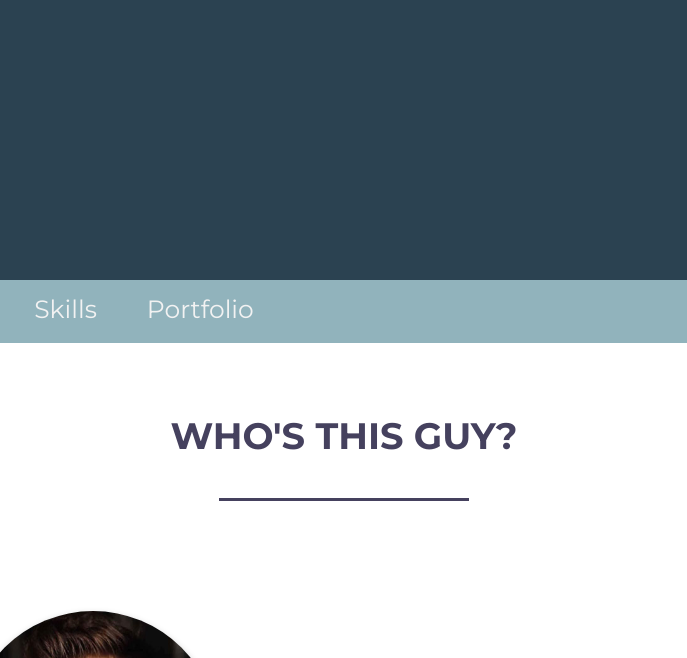
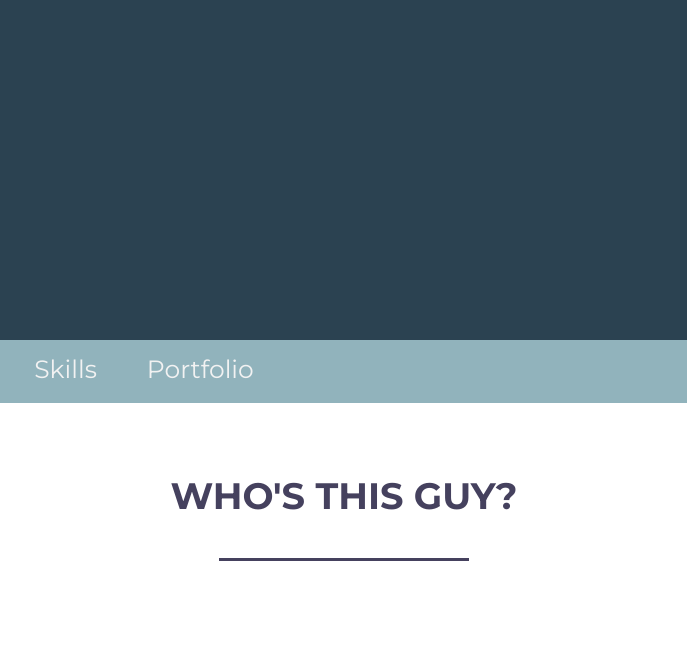
Before and after one commit to NikosPardalis/my-portfolio, a website: page views/index.html in a window 1280 px wide. Shown: the part 520-1178 px from the top of the page, without its empty margins (296-983 px from the left). Drawn offline with nearby package versions, Linux system fonts and the light colour scheme; files whose address does not match are found by name.

Commit message:
fixed width bug

```diff
--- a/public/app.css
+++ b/public/app.css
@@ -1,7 +1,19 @@
-* {
-	margin: 0;
-	padding: 0;
-	box-sizing: border-box;
+/** {*/
+/*	margin: 0;*/
+/*	padding: 0;*/
+/*	box-sizing: border-box;*/
+/*}*/
+
+
+html, body, div,
+h1, h2, h3, h4, h5, h6,
+p, blockquote, pre, dl, dt, dd, ol, ul, li, hr,
+fieldset, form, label, legend, th, td,
+article, aside, figure, footer, header, hgroup, menu, nav, section,
+summary, hgroup {
+  margin: 0;
+  padding: 0;
+  border: 0;
 }
 
 html {
@@ -334,7 +346,7 @@ hr {
 	.about-left,
 	.about-right {
 		max-width: 600px;
-		/*margin-top: 100px;*/
+		margin: 30px;
 	}
 	.about-right {
 		margin-top: 50px;
```
